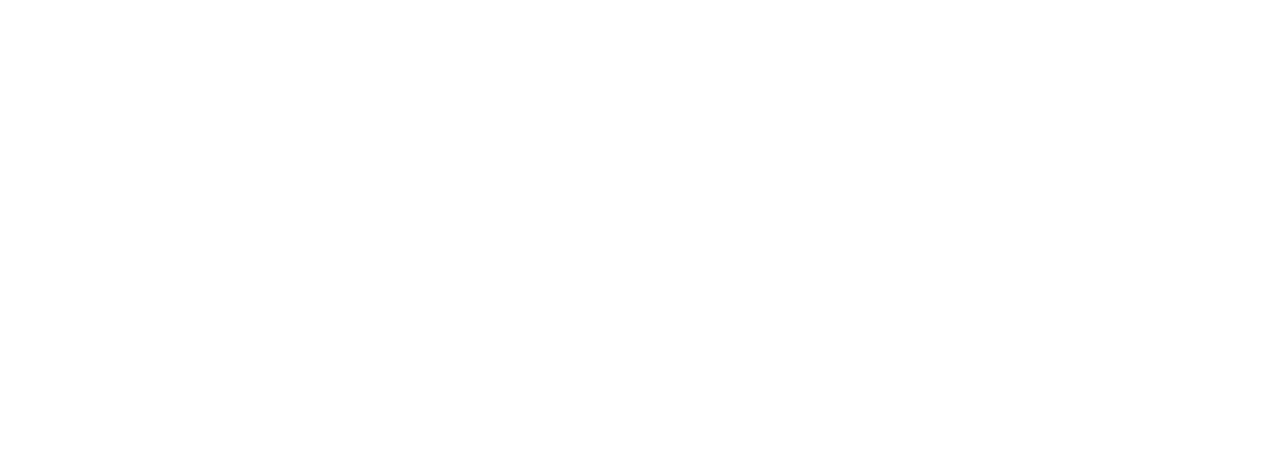
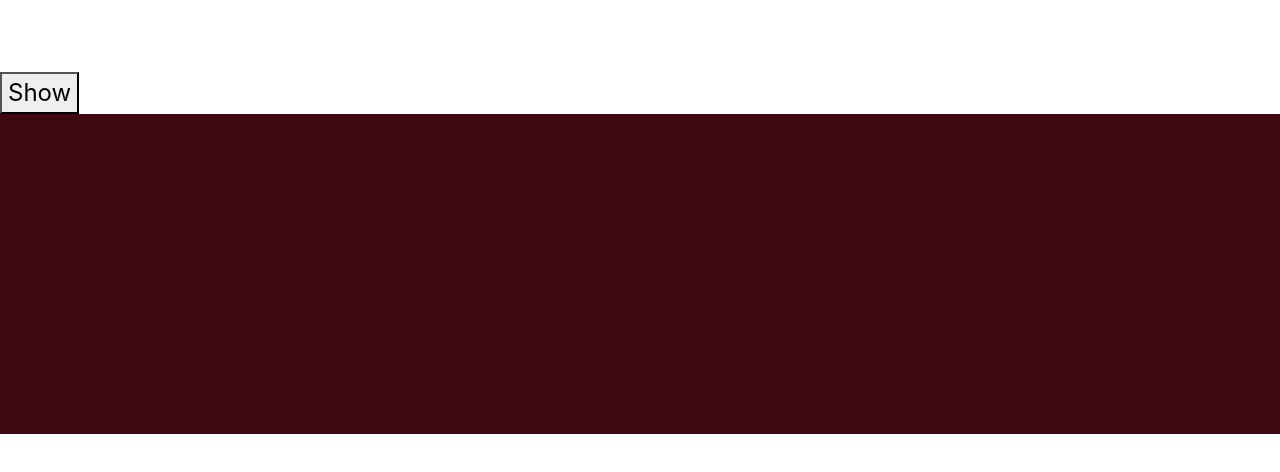
Before and after one commit to HeflerDev/Climatix, a website built with webpack: page dist/index.html in a window 1280 px wide. Built offline with Linux system fonts and the light colour scheme.

Commit message:
struct/basic

```diff
--- /dev/null
+++ b/src/controllers/displayController.js
@@ -0,0 +1,9 @@
+const displayController = (() => {
+
+
+
+
+    return { };
+})();
+
+export default displayController;
--- a/src/css/master.scss
+++ b/src/css/master.scss
@@ -1,6 +1,6 @@
-$body-color: red;
+@import  './reset.css' ;
+@import './framework.css' ;
 
-body {
-    color: $body-color;
-    height: 20px;
+#search-form {
+    display:none;
 }
```
Also changed, not shown: src/index.js (+25 -0 lines), dist/bundle.js, dist/index.html, src/css/framework.css (added), src/css/reset.css (added), src/views/render.js (added), 1 other file.
